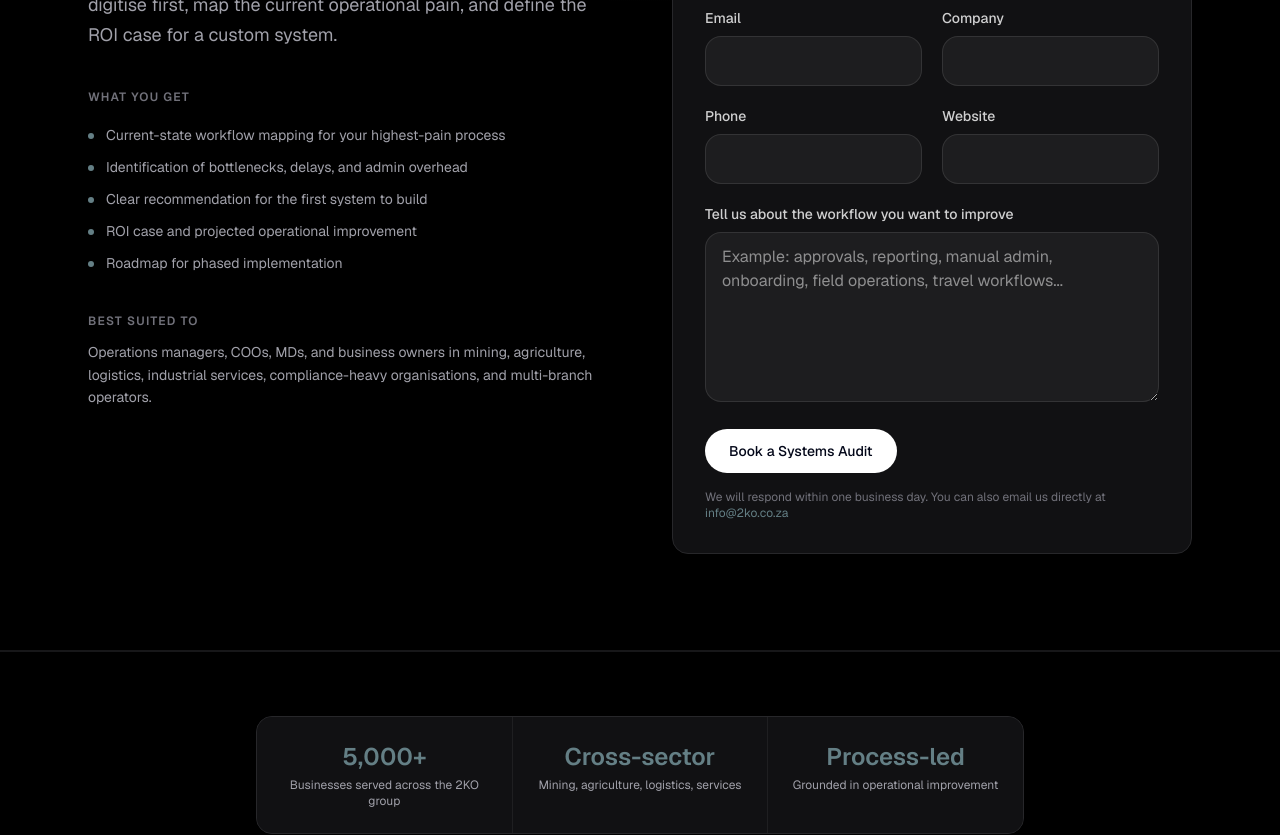
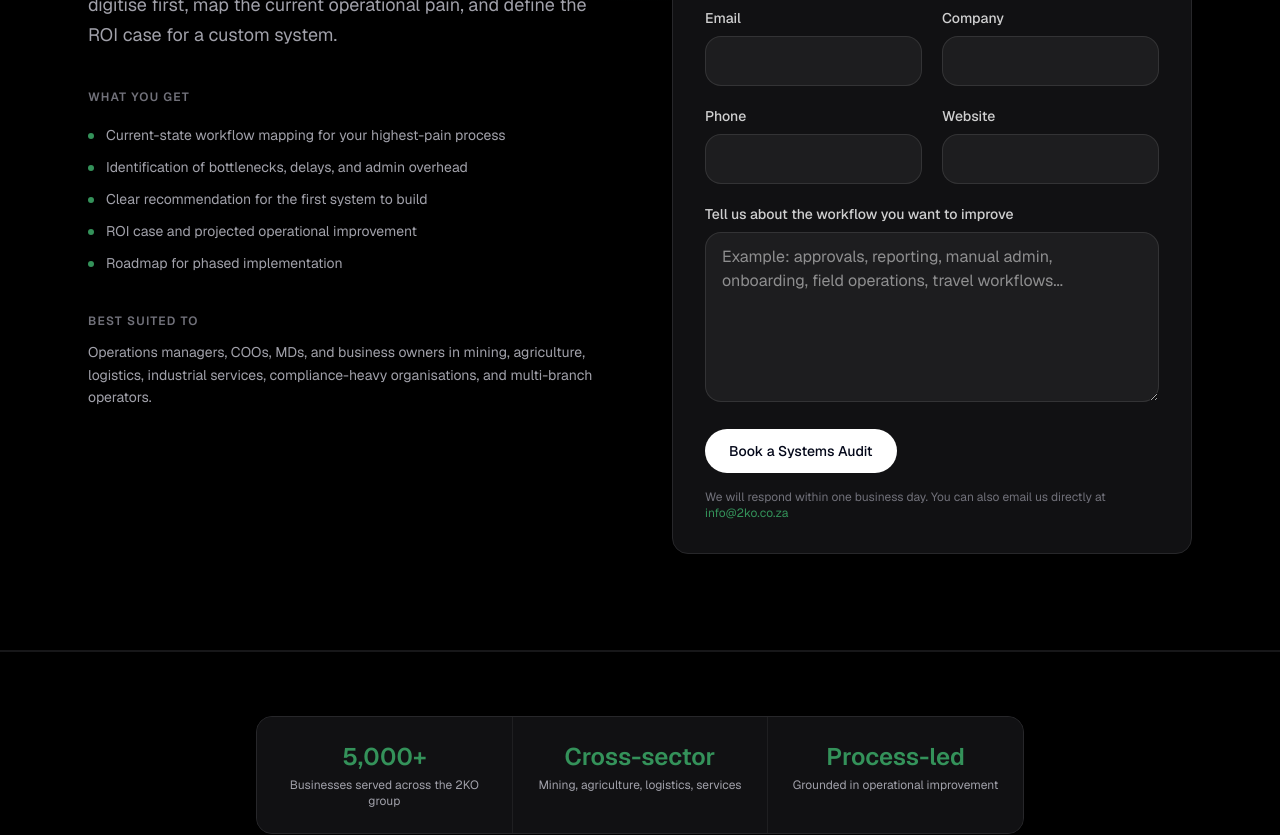
Before and after one commit to darrensmith849/2kosystems, a Next.js app: page /get-started in a window 1280 px wide. Shown: the part 400-1235 px from the top of the page. Built offline with nearby package versions, Linux system fonts and the light colour scheme.

Commit message:
style: switch accent to subtle muted green palette
Replace steel-slate accent with a softer, desaturated green
(#34925A) that retains the green identity but feels less harsh
than the original bright green.

Co-Authored-By: Claude Opus 4.6 <noreply@anthropic.com>

```diff
--- a/src/app/get-started/page.tsx
+++ b/src/app/get-started/page.tsx
@@ -17,7 +17,7 @@ export default function GetStartedPage() {
           aria-hidden="true"
           style={{
             background:
-              "radial-gradient(ellipse 60% 50% at 50% 0%, rgba(100,127,133,0.08) 0%, transparent 70%)",
+              "radial-gradient(ellipse 60% 50% at 50% 0%, rgba(52,146,90,0.08) 0%, transparent 70%)",
           }}
         />
 
--- a/src/app/globals.css
+++ b/src/app/globals.css
@@ -7,12 +7,12 @@
   --text: #f5f5f5;
   --muted: #a1a1aa;
   --muted2: #71717a;
-  --accent: #647F85;
-  --accent2: #728D93;
-  --accent-pressed: #556D72;
-  --accent-soft: rgba(100, 127, 133, 0.14);
-  --accent-border: rgba(184, 196, 200, 0.18);
-  --accent-highlight: #B8C4C8;
+  --accent: #34925A;
+  --accent2: #3FA268;
+  --accent-pressed: #2B7E4C;
+  --accent-soft: rgba(52, 146, 90, 0.14);
+  --accent-border: rgba(125, 196, 154, 0.18);
+  --accent-highlight: #7DC49A;
   --border: #27272a;
   --font-geist-sans: var(--font-geist-sans);
   --font-geist-mono: var(--font-geist-mono);
@@ -64,7 +64,7 @@ body {
 }
 
 ::selection {
-  background: rgba(100, 127, 133, 0.3);
+  background: rgba(52, 146, 90, 0.3);
   color: #fff;
 }
 
--- a/src/components/PageHero.tsx
+++ b/src/components/PageHero.tsx
@@ -27,7 +27,7 @@ export default function PageHero({
         aria-hidden="true"
         style={{
           background:
-            "radial-gradient(ellipse 60% 50% at 50% 0%, rgba(100,127,133,0.08) 0%, transparent 70%)",
+            "radial-gradient(ellipse 60% 50% at 50% 0%, rgba(52,146,90,0.08) 0%, transparent 70%)",
         }}
       />
 
```
